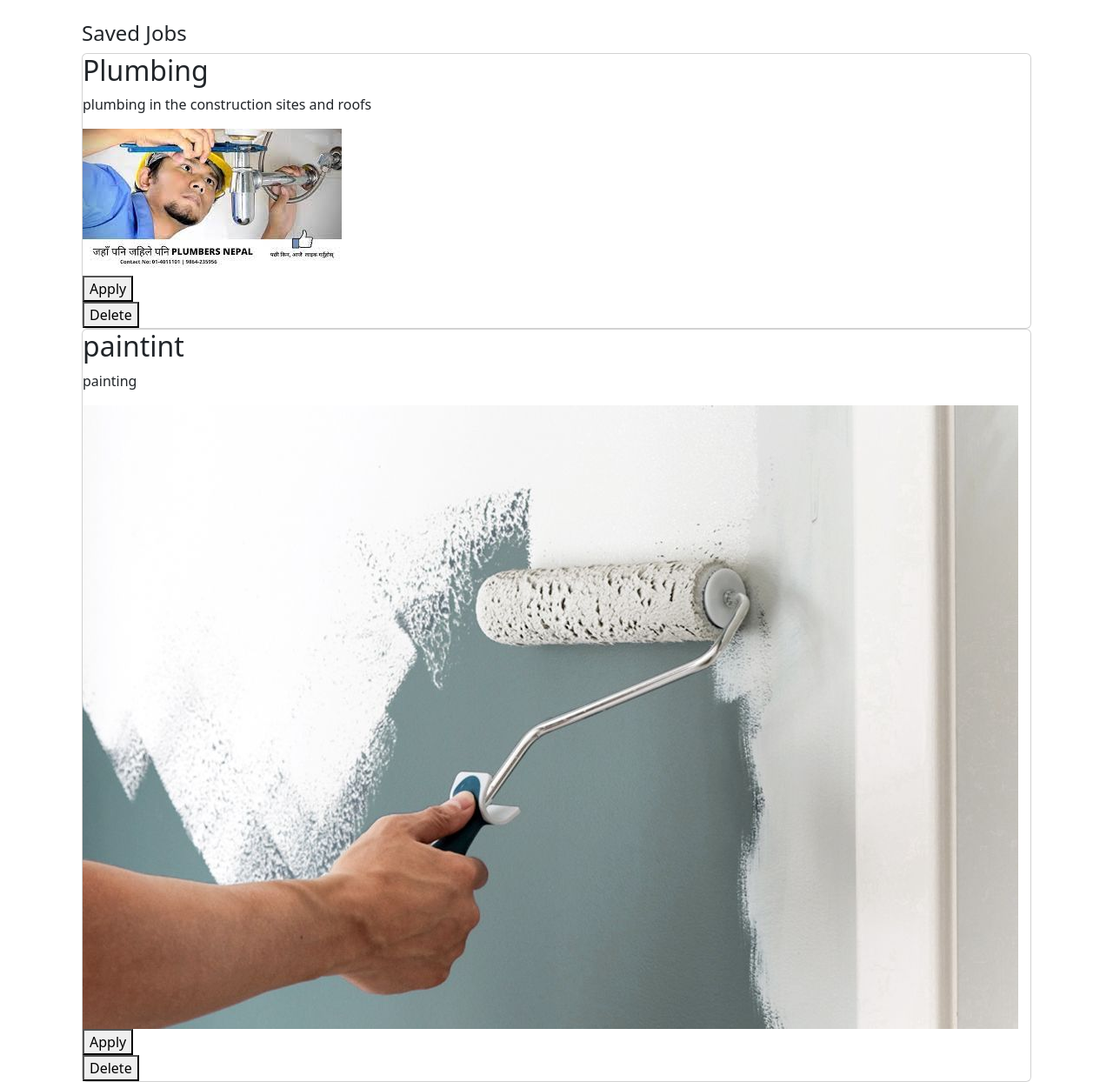
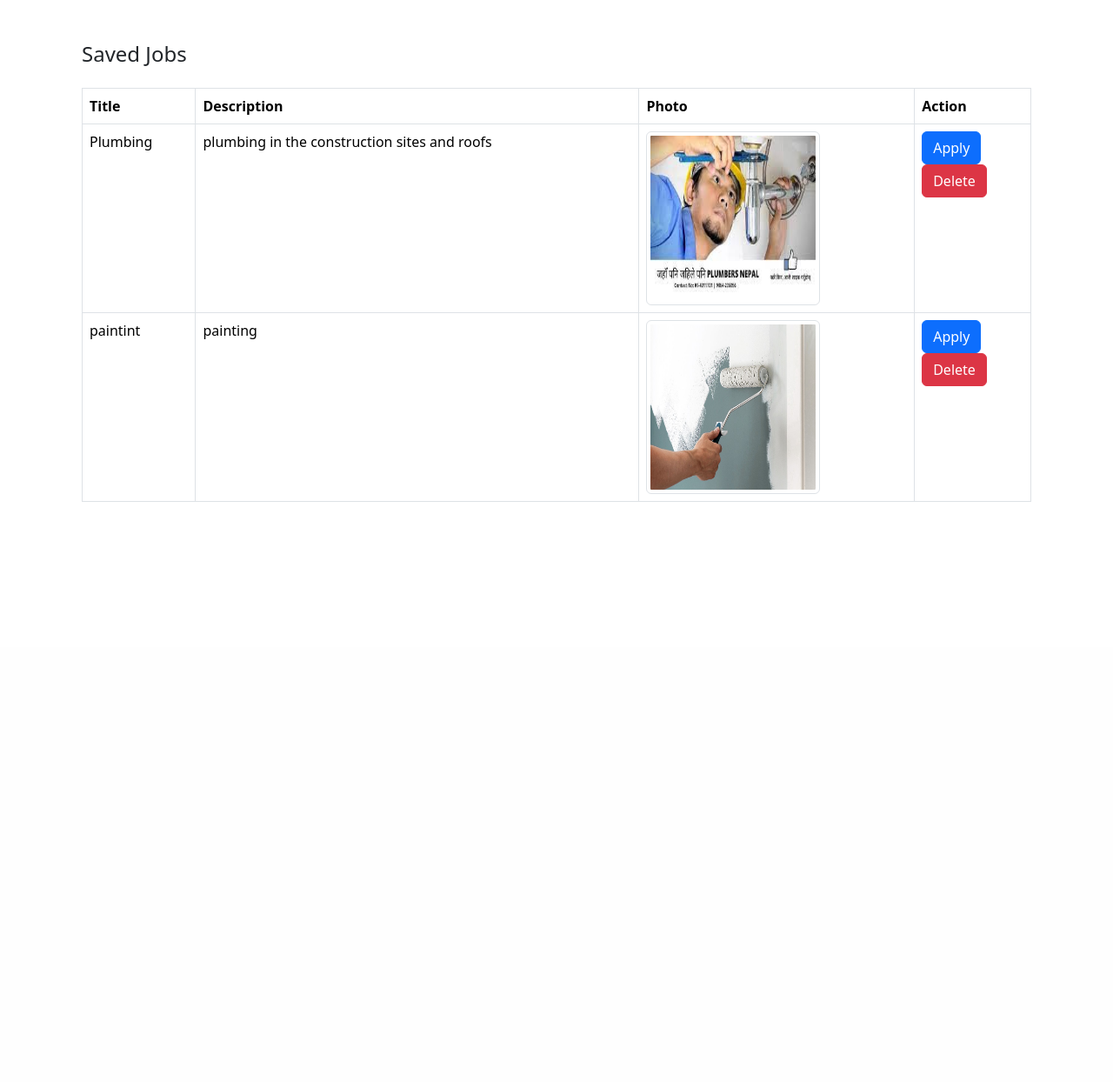
Before and after one commit to SandeshPAUDELs/jobportal, a Django app: page /savejobs/ in a window 1280 px wide. Shown: the part 56-1300 px from the top of the page at 87% size. After the commit the page ends 633 px from the top, so only its background shows below. Run offline with Django 5.2, Linux system fonts and the light colour scheme; a user stored in the database is signed in; data comes from the database, SQL or seed files in the repository; both versions use the stored data as it was after the commit; some libraries are stand-ins or nearby versions.

Commit message:
added sucess messsages and changes some uis

```diff
--- /dev/null
+++ b/jobsearch/jobportal/static/script.js
@@ -0,0 +1,14 @@
+var a = document.getElementsByClassName('save-btn');
+
+for (var i = 0; i < a.length; i++) {
+    a[i].addEventListener('click', function() {
+        // alert('Job Saved');
+        Swal.fire({
+            position: "top-end",
+            icon: "success",
+            title: "Your work has been saved",
+            showConfirmButton: false,
+            timer: 1500
+          });
+    });
+}
--- a/jobsearch/jobportal/templates/adminPages/add_job.html
+++ b/jobsearch/jobportal/templates/adminPages/add_job.html
@@ -42,8 +42,7 @@ Add Job
                         <label for="experience">Location:</label>
                         <input type="text" class="form-control" id="location" name="location" required>
                     </div>
-                    <button type="submit" class="btn btn-primary">Submit Job</button>
-                </form>
+                    <button type="submit" class="btn btn-primary" onclick="alert('Job added!')">Submit Job</button>
             </div>
 
 
--- a/jobsearch/jobportal/templates/applyjob.html
+++ b/jobsearch/jobportal/templates/applyjob.html
@@ -14,8 +14,6 @@
 
             {% for job in data %}
                 <h3>JOB Name: {{ job.title }}</h3>
-
-
 
                 <div class="col-md-6">
                     {% if job.photo %}
--- a/jobsearch/jobportal/templates/base.html
+++ b/jobsearch/jobportal/templates/base.html
@@ -1,3 +1,5 @@
+
+{% load static %}
 <!DOCTYPE html>
 <html lang="en">
 <head>
@@ -43,6 +45,8 @@
         {% endblock %}
     </div>
 
+    <script src="{% static 'script.js' %}"></script>
+    <script src="https://cdn.jsdelivr.net/npm/sweetalert2@11"></script>
     <script src="https://cdn.jsdelivr.net/npm/bootstrap@5.3.0-alpha1/dist/js/bootstrap.bundle.min.js"></script>
 </body>
 </html>
--- a/jobsearch/jobportal/templates/savedjobs.html
+++ b/jobsearch/jobportal/templates/savedjobs.html
@@ -2,42 +2,47 @@
 
 {% block title %}Saved Jobs{% endblock %}
 
-
 {% block content %}
 <div class="container">
+  <h2 class="text-center bg-success text-light">{{ message }}</h2>
 
-  <h4>Saved Jobs</h4>
+  <h4 class="mt-5">Saved Jobs</h4>
+  <div class="table-responsive">
+    <table class="table table-bordered table-hover mt-3">
+      <thead>
+        <tr>
+          <th>Title</th>
+          <th>Description</th>
+          <th>Photo</th>
+          <th>Action</th>
+        </tr>
+      </thead>
+      <tbody>
         {% for savedjob in saveddata %}
-  <div class="card">
-    <div class="card-content">
-      <h2 class="card-title">{{ savedjob.job.title }}</h2>
-      <p class="card-description">{{ savedjob.job.description }}</p>
-
-    </div>
-    <div class="card-image-container">
+        <tr>
+          <td>{{ savedjob.job.title }}</td>
+          <td>{{ savedjob.job.description }}</td>
+          <td>
             {% if savedjob.job.photo %}
-      <img class="card-image" src="{{ savedjob.job.photo.url }}" alt="{{ savedjob.job.title }}">
+            <img src="{{ savedjob.job.photo.url }}" style="width: 200px; height: 200px;" alt="{{ savedjob.job.title }}" class="img-thumbnail img-fluid">
             {% else %}
-      <p>No Photo Available</p>
+            No Photo Available
             {% endif %}
-    </div>
-    <div class="button-container">
+          </td>
+          <td>
             <form method="post" action="{% url 'jobPortal_home_jobs' savedjob.job.id %}">
               {% csrf_token %}
-          <button type="submit" class="apply-btn">Apply</button>
+              <button type="submit" class="btn btn-primary">Apply</button>
             </form>
-
-
             <form method="post" action="{% url 'delete_saved_jobs' savedjob.id %}">
-
               {% csrf_token %}
-            <button type="submit" class="delete-btn">Delete</button>
+              <button type="submit" class="btn btn-danger">Delete</button>
             </form>
-
-
+          </td>
+        </tr>
+        {% endfor %}
+      </tbody>
+    </table>
   </div>
 </div>
-  {% endfor %}
-
-</div>
 {% endblock %}
--- a/jobsearch/jobportal/views.py
+++ b/jobsearch/jobportal/views.py
@@ -1,4 +1,4 @@
-from django.http import HttpResponseForbidden
+from django.http import HttpResponseForbidden, JsonResponse
 from django.shortcuts import get_object_or_404, redirect, render
 
 from django.contrib.auth.decorators import login_required
@@ -19,13 +19,7 @@ def index(request):
 @login_required
 def addjobs(request):
     if request.method == 'POST':
-
-
         ndata = Application.objects.all().order_by('-id')
-
-
-
-        # Extract form data from the request
         title = request.POST.get('title')
         description = request.POST.get('description')
         photo = request.FILES.get('photo')
@@ -34,11 +28,12 @@ def addjobs(request):
         # Create a new Job instance and save it to the database
         new_job = Job(title=title, description=description, photo=photo, location=location, salary=salary)
         new_job.save()
-        return render(request, 'index.html', {'jobs': Job.objects.all()})
-
+        message = "Job is added."
+        return render(request, 'index.html', {'jobs': Job.objects.all(), 'message': message})
     else:
         ndata = Application.objects.all().order_by('-id')
-        return render(request, 'adminPages/add_job.html', {'application': ndata})
+        message = "Error: Can't add jobs."
+        return render(request, 'adminPages/add_job.html', {'application': ndata, 'message': message})
 
 
 #     views for admin to delete the job  only admin can delete the job
@@ -69,7 +64,6 @@ def applydata_submit(request, job_id):
         if Application.objects.filter(job=job, user=user).exists():
             return HttpResponseForbidden("You have already applied for this job.")
         else:
-
             fullname = request.POST.get('fullname')
             email = request.POST.get('email')
             phone = request.POST.get('phone')
@@ -83,11 +77,14 @@ def applydata_submit(request, job_id):
             )
             application.save()
 
-            return render(request,'index.html')
+            message = "Congratulations!, You have applied for the job."
+            jobs = Job.objects.all()
+            return render(request, 'index.html', {'jobs': jobs, 'message': message})
     else:
         pass
 
 #    since user can save tge job so when they want to see which jobs they have seen so far wordk like add to cart in ecommerrse
+
 
 @login_required
 def savehome_submit(request, job_id):
@@ -96,13 +93,16 @@ def savehome_submit(request, job_id):
         job = get_object_or_404(Job, id=job_id)
 
         if not SaveJob.objects.filter(user=user, job=job).exists():
-            save_job = SaveJob(user = request.user,job=job)
+            save_job = SaveJob(user=request.user, job=job)
             save_job.save()
-        return redirect('home')
+            message = 'Job saved successfully.'
+        else:
+            message = 'Job already saved.'
+
+        saveddata = SaveJob.objects.filter(user=request.user).order_by('-id')
+        return render(request, 'savedjobs.html', {'saveddata': saveddata, 'message': message})
     else:
         return redirect('home')
-
-
 
 
 
```
Also changed, not shown: jobsearch/jobportal/templates/index.html (+18 -23 lines), jobsearch/db.sqlite3, jobsearch/media/media/clustering.png (deleted), jobsearch/media/media/thep-phi-8-2.jpg (deleted), 1 other file. Lines whose indentation alone changed are shown as unchanged.
